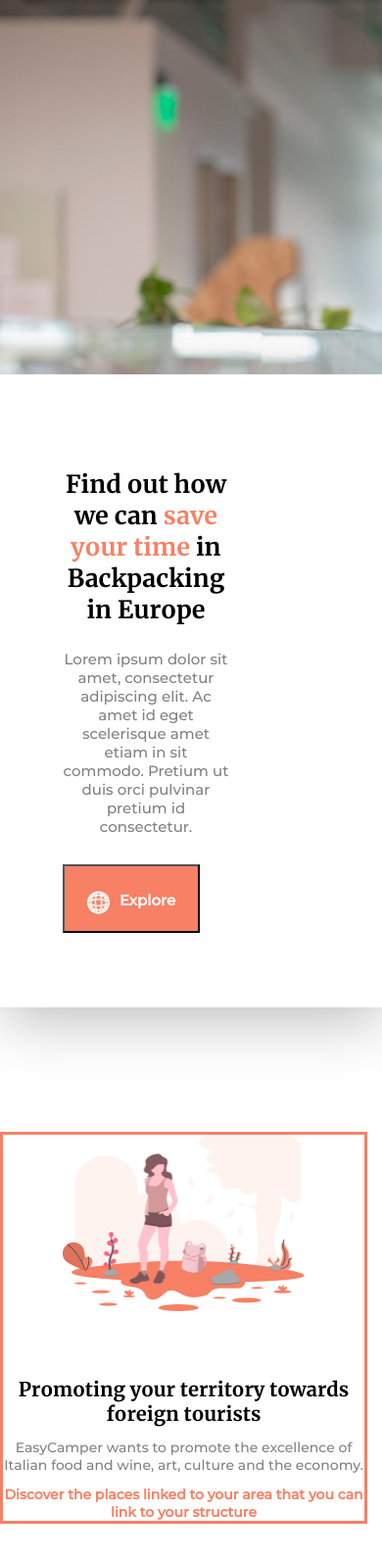
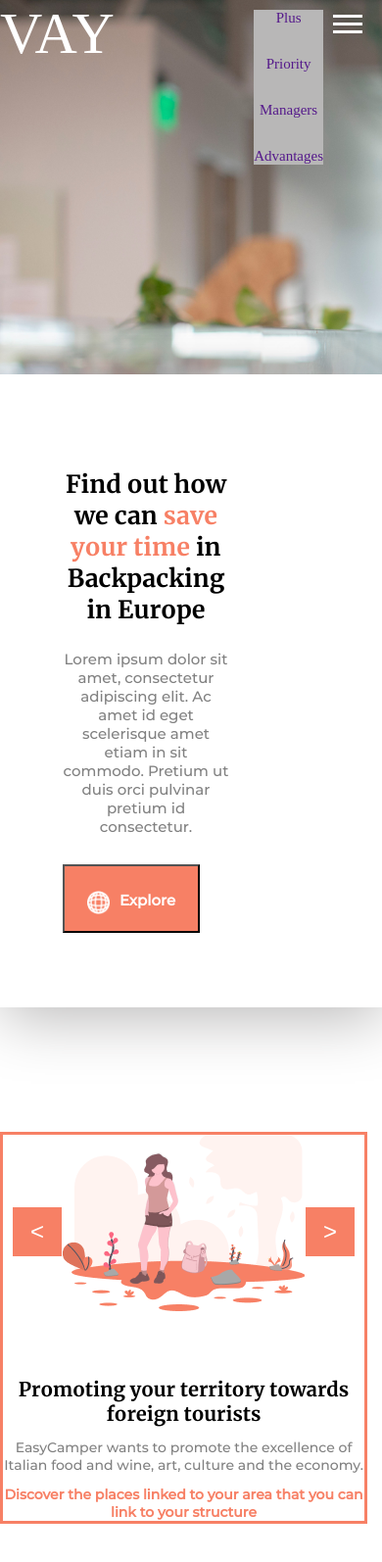
Before and after one commit to Anytkka/macet1_yp08, a plain HTML site: page index.html in a window 390 px wide. Shown: the top 1594 px of the page at 98% size. Drawn offline with Linux system fonts and the light colour scheme; a web font is replaced by a local one.

Commit message:
Add files via upload

```diff
--- a/index.html
+++ b/index.html
@@ -8,6 +8,18 @@
 </head>
 <body>
     <header>
+        <div class="logo">VAY</div>
+        <ul class="menu show-menu">
+            <li><a href="">Plus</a></li>
+            <li><a href="">Priority</a></li>
+            <li><a href="">Managers</a></li>
+            <li><a href="">Advantages</a></li>
+        </ul>
+        <div class="hamburger menu-toggle">
+            <div class="line"></div>
+            <div class="line"></div>
+            <div class="line"></div>
+        </div>
     </header>
     <div class="content">
 
@@ -32,7 +44,13 @@
         <section class="group">
             <div class="container">
                 <article class="group1">
-                    <img src="img/Group1.png" alt="">
+                    <div class="slider">
+                         <img src="img/Group1.png" alt="">
+                         <img src="img/Group2.png" alt="" class="slider1">
+                         <img src="img/Group3.png" alt="" class="slider1">
+                    </div>
+                    <button class="prev-button slider1">&lt;</button>
+                    <button class="next-button slider1">&gt</button>
                     <h3>Promoting your territory towards foreign tourists </h3>
                     <p>EasyCamper wants to promote the excellence of Italian food and wine, art, culture and the economy. </p>
                     <p class="group1p">Discover the places linked to your area that you can link to your structure</p>
@@ -51,8 +69,6 @@
                 </article>
             </div>
         </section>
-
-
         <!-- Making -->
         <section class="zago">
             <div class="container">
@@ -99,13 +115,11 @@
                     <h2>Join the community campervan sites managers. </h2>
                     <p>Discover all the equibbed areas in Italy. Find the shop with all the services for you and your camper.</p>
                     <button class="play">
-
                             <img src="img/Icon.png" alt="">
                             Start
-
                     </button>
                 </div>
-                <article class="Joinimg">
+                    <article class="Joinimg">
                     <div class="Joinimg1">
                         <img src="img/Rectangle 7.png" alt="">
                         <h3>Lucciano</h3>
@@ -125,6 +139,7 @@
                         <p class="Joinp">View the Site</p>
                     </div>
                 </article>
+                </div>
             </div>
         </section>
 
@@ -132,10 +147,8 @@
         <section class="zago">
             <div class="container">
                 <h2>Our Advantages</h2>
-
             </div>
         </section>
-
         <section class="Our">
             <div class="container">
                 <article class="ourarti">
@@ -159,13 +172,11 @@
                         camenierk and trarsparent Easyamper ratains pliacas and beautias of your tariaary and halpin
                         a fixed commission on each transaction of 5</p>
                 </article>
-
             </div>
         </section>
+    </div>
 
 
-
-    </div>
     <footer>
         <section class="foot">
             <div class="container">
@@ -197,8 +208,6 @@
                 </article>
             </div>
         </section>
-
-
     <section class="menu">
                     <div class="container">
                         <div class="niz">
@@ -223,5 +232,7 @@
         </div>
 
     </footer>
+
+    <script src="script.js"></script>
 </body>
 </html>
--- /dev/null
+++ b/script.js
@@ -0,0 +1,52 @@
+let menu = document.querySelector("header ul");
+let menuToggle = document.querySelector(".menu-toggle");
+
+menuToggle.addEventListener("click", function(e) {
+    e.preventDefault();
+    menu.classList.toggle("show-menu");
+    menuToggle.classList.toggle("active");
+
+
+});
+
+window.addEventListener('resize', function(){
+    if (window.innerWidth > 375 && menu.classList.contains('show-menu')){
+        menu.classList.remove('show-menu');
+        menuToggle.classList.remove("active");
+
+    }
+});
+
+
+
+const slider = document.querySelector('.slider');
+const prevButton = document.querySelector('.prev-button');
+const nextButton = document.querySelector('.next-button');
+const slides = Array.from(slider.querySelectorAll('.slider img'));
+const slideCount = slides.length;
+let slideIndex = 0;
+
+prevButton.addEventListener('click', showPreviousSlide);
+nextButton.addEventListener('click', showNextSlide);
+
+function showPreviousSlide(){
+    slideIndex = (slideIndex - 1 + slideCount) % slideCount;
+    updateSlider();
+}
+
+function showNextSlide(){
+    slideIndex = (slideIndex +1)% slideCount;
+    updateSlider();
+}
+
+function updateSlider(){
+    slides.forEach((slide, index) => {
+        if (index === slideIndex) {
+            slide.style.display = 'block';
+        } else{
+            slide.style.display = 'none'
+        }
+    })
+}
+
+updateSlider();
--- a/style/style.css
+++ b/style/style.css
@@ -21,13 +21,15 @@
     margin: 0 auto;
     font-family: "MerriweatherBold";
 }
-
 /* Стартовый экран */
 header{
     background-image: url("../img/header_back.png");
     width: 1440px;
     height: 650px;
     margin: 0 auto;
+}
+a{
+    text-decoration: none;
 }
 .startscreen .block{
     width: 741px;
@@ -129,34 +131,27 @@ header{
     display: flex;
     flex-direction: column;
     justify-content: space-between;
-
 }
 
 .Making img{
     width: 32px;
     height: 32px;
     margin-bottom: 30px;
-
 }
 
 .Making h3{
     font-size: 22px;
-
 }
 .Making p{
     font-family:  MontserratMed;
     font-size: 14px;
     color: #808080;
     line-height: 24px;
-
-
 }
 .arti .artip{
     color: #F78065;
     font-size: 18px;
     font-weight: bold;
-
-
 }
 
 
@@ -166,15 +161,12 @@ header{
     display: flex;
     gap: 127px;
     margin-bottom: 220px;
-
-
 }
 .Joinart{
     width: 325px;
     height: 179px;
     display: flex;
     flex-direction: column;
-
 }
 .Joinart h2{
     font-size: 36px;
@@ -248,22 +240,16 @@ header{
     display: flex;
     flex-direction: column;
     justify-content: space-between;
-
-
 }
 
 .Our img{
     width: 32px;
     height: 32px;
     margin-bottom: 30px;
-
-
 }
 
 .Our h3{
     font-size: 22px;
-
-
 }
 .Our p{
 
@@ -328,15 +314,12 @@ footer {
 
 .menu{
     text-align: center;
-
-
 }
 
 .niz{
     display: flex;
     padding: 20px 0;
     justify-content: space-between;
-
 }
 .menu-main{
     display: flex;
@@ -354,19 +337,83 @@ footer {
     font-family: MontserratRegular;
 }
 
+header .menu {
+    display: none;
+}
+header .hamburger{
+    display: none;
+}
+header .logo{
+    font-size: 60px;
+    color: white;
+}
+.slider1{
+    display: none;
+}
 
 /* мобильная версия */
 @media screen and  (min-width: 375px) and (max-width: 720px) {
     .container{
         width: 100%;
         text-align: center;
-
+    }
+    header .menu {
+        display: flex;
+        gap: 30px;
+        align-items: center;
+        flex-direction: column;
+        font-size: 15px;
+        list-style-type: none;
+        position: absolute;
+        right: 60px;
+        top: 10px;
+        background:#b8b7b7;
+        display: none;
+    }
+    header .menu.show-menu{
+        display: flex;
+        flex-direction: column;
+        align-items: center;
+    }
+    header .logo{
+        font-size: 60px;
+        color: white;
     }
     header{
         background-image: url("../img/header_back.png");
         width: 100%;
         background-size: cover;
+        align-items: center;
+    justify-content: space-between;
     }
+    header .hamburger{
+        cursor: pointer;
+        display: block;
+        margin: auto 10px;
+        position: absolute;
+        right: 10px;
+        top: 10px;
+    }
+
+    .active .line:nth-child(1){
+        transform: rotate(-45deg) translate(-5px, 6px);
+    }
+    .active .line:nth-child(2){
+        opacity: 0;
+    }
+    .active .line:nth-child(3){
+        transform: rotate(45deg) translate(-5px, -6px);
+    }
+
+    .line{
+        width: 30px;
+        height: 3px;
+        background-color: white;
+        margin: 5px 0;
+        transition: all 0.3s ease;
+    }
+
+
     .startscreen .block{
       width: 100%;
       height: 100%;
@@ -387,16 +434,45 @@ footer {
 
     .group .container{
         flex-wrap: wrap;
-
-
     }
     .group1{
         width: 375px;
         height: 400px;
         border: solid #F78065;
+        position: relative;
+        overflow: hidden;
+    }
+    .slider{
+        display: flex;
+        transition: transform 0.5s ease-in-out;
+    }
+    .slider1{
+        display: block;
+    }
+    .slider img{
+        width: 100%;
+        height: 100%;
+        object-fit: cover;
+    }
+    .prev-button, .next-button{
+        position: absolute;
+        top: 25%;
+        transform: translateY(-50%);
+        width: 50px;
+        height: 50px;
+        background: #F78065;
+        border: none;
+        font-size: 24px;
+        color: white;
+    }
 
+    .prev-button{
+        left: 10px;
+    }
+    .next-button{
+        right: 10px;
+    }
 
-    }
     .group1 h3{
         font-size: 20px;
     }
@@ -419,36 +495,27 @@ footer {
     .zago h2{
         font-size: 30px;
         margin-bottom: 40px;
-        /* color: #F78065; */
     }
     .Making .container{
        flex-wrap: wrap;
-
     }
     .arti{
         width: 375px;
         border: solid #F78065;
     }
-
      .Making img{
         margin-bottom: 10px;
-
     }
     .Making h3{
         font-size: 20px;
-
     }
     .Making p{
         font-size: 15px;
         line-height: 24px;
-
     }
     .arti .artip{
         font-size: 18px;
-
     }
-
-
     .Join .container{
         flex-wrap: wrap;
         margin-top: 70px;
@@ -458,25 +525,24 @@ footer {
         margin-bottom: 50px;
     }
 
+
     .Joinimg1{
          border: solid ;
          width: 100%;
+         object-fit: cover;
     }
     .Joinimg{
         flex-wrap: wrap;
         justify-content: center;
+        display: flex;
+        transition: transform 0,5s ease-in-out;
     }
-
     .Joinimg1 h3{
         font-size: 20px;
     }
-
-
-
     .Our .container{
         flex-wrap: wrap;
     }
-
     .ourarti{
         width: 375px;
         border: solid #F78065;
@@ -488,11 +554,8 @@ footer {
         width: 375px;
         height: 100%;
     }
-
     .foot .container{
      flex-wrap: wrap;
-
-
     }
     .foot{
         margin-bottom: 40px;
@@ -500,16 +563,11 @@ footer {
     .Easy{
         width: 375px;
     }
-
     .text{
         margin-top: 30px;
         flex-wrap: wrap;
         justify-content: center;
     }
-
-
-
-
     .niz{
         flex-wrap: wrap;
     }
```
